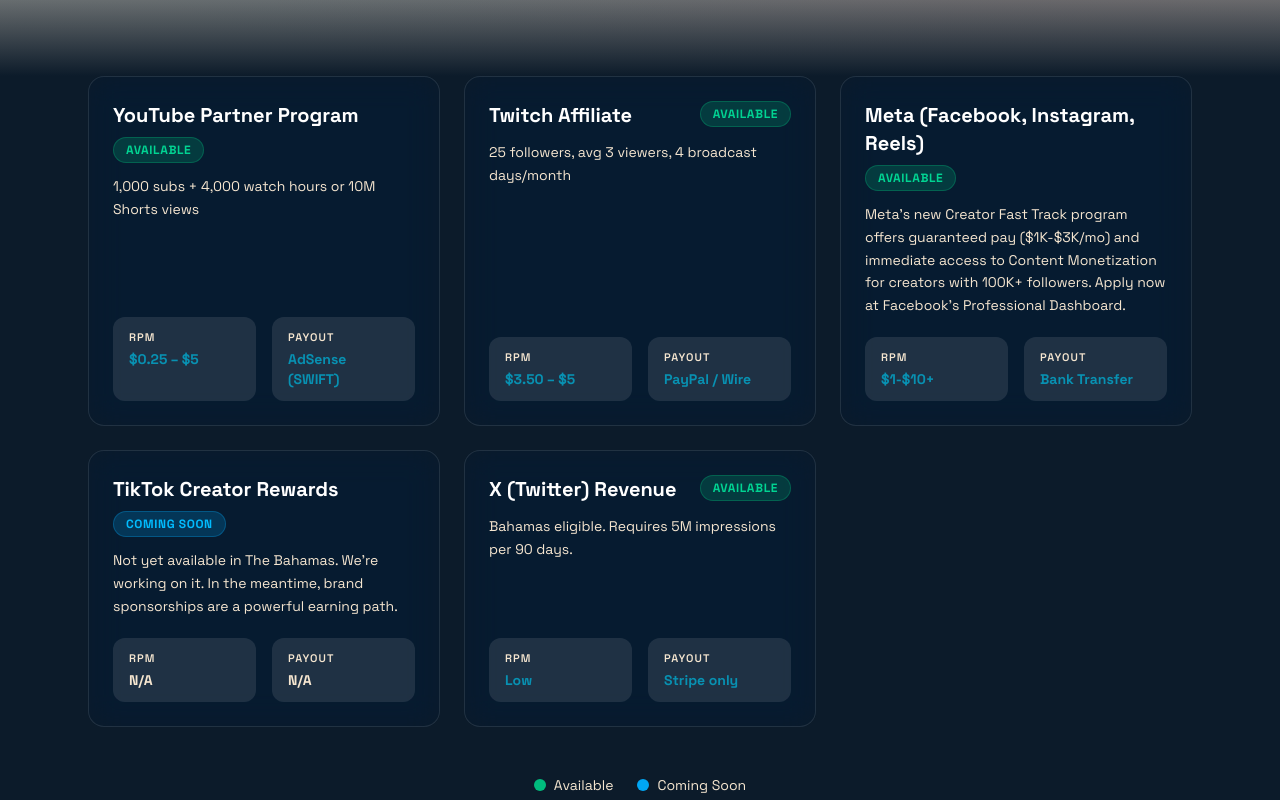
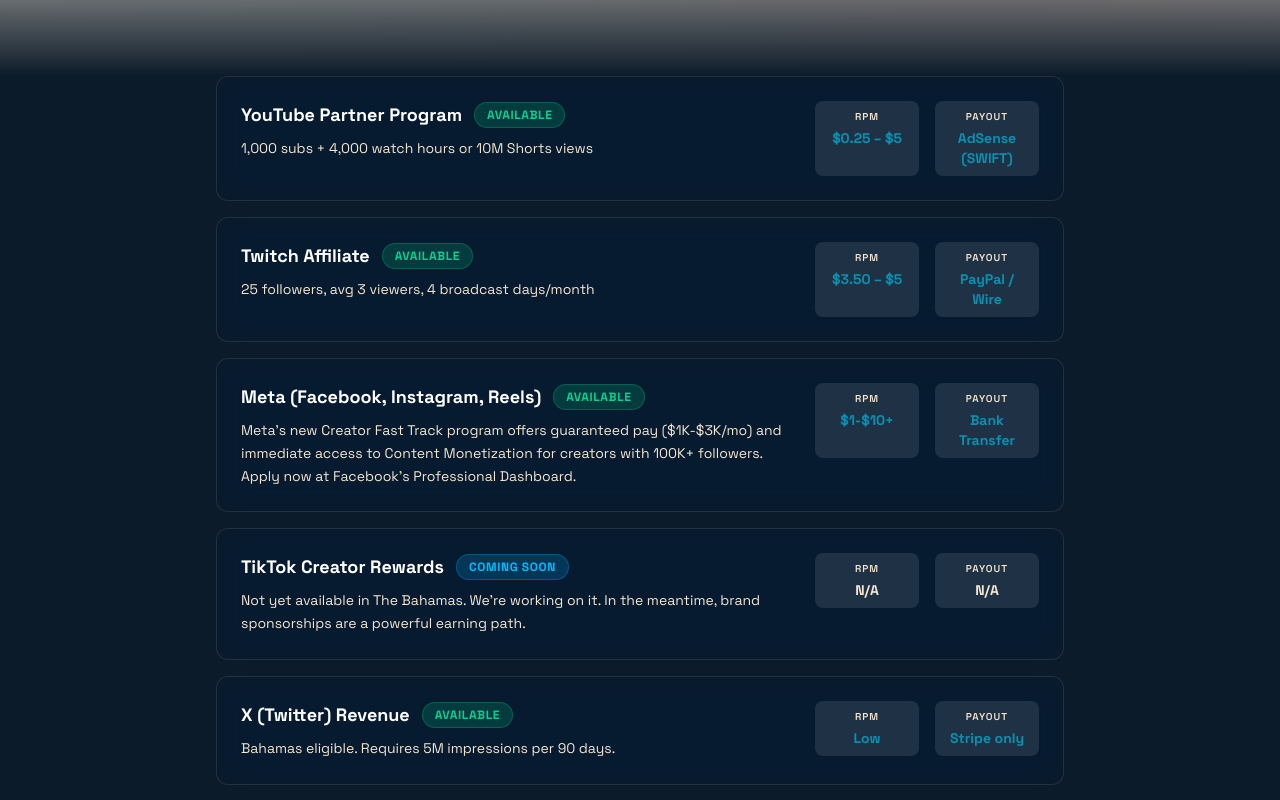
Before and after one commit to gmr0780/Bahamas-Creator-Economy, a Next.js app: page /platforms in a window 1280 px wide. Shown: the part 440-1240 px from the top of the page. Built offline with nearby package versions, Linux system fonts and the light colour scheme; no server answers; the database is empty.

Commit message:
Redesign platform page: full-width stacked rows instead of card grid, aligned RPM/Payout columns

```diff
--- a/src/app/platforms/page.tsx
+++ b/src/app/platforms/page.tsx
@@ -144,16 +144,45 @@
         </div>
       </section>
 
-      {/* Platform cards grid */}
-      <section className="mx-auto max-w-6xl px-6 pb-24">
-        <div className="grid gap-6 sm:grid-cols-2 lg:grid-cols-3">
-          {platforms.map((p) => (
-            <PlatformCard key={p.name} platform={p} />
-          ))}
+      {/* Platform list */}
+      <section className="mx-auto max-w-4xl px-6 pb-24">
+        <div className="space-y-4">
+          {platforms.map((p) => {
+            const isAvailable = p.status === "AVAILABLE";
+            const borderColor = isAvailable ? "border-l-emerald-500" : "border-l-sky-500";
+            return (
+              <div
+                key={p.name}
+                className={`glass-dark rounded-xl border-l-4 ${borderColor} p-5 sm:p-6`}
+              >
+                <div className="flex flex-col sm:flex-row sm:items-start gap-4">
+                  {/* Left: name, status, requirements */}
+                  <div className="flex-1 min-w-0">
+                    <div className="flex flex-wrap items-center gap-3 mb-2">
+                      <h3 className="text-lg font-bold text-white">{p.name}</h3>
+                      <StatusBadge status={p.status} />
+                    </div>
+                    <p className="text-sm leading-relaxed text-sand">{p.requirements}</p>
+                  </div>
+                  {/* Right: RPM + Payout */}
+                  <div className="flex gap-3 sm:gap-4 shrink-0 sm:w-56">
+                    <div className="flex-1 rounded-lg bg-white/10 px-3 py-2 text-center">
+                      <p className="text-[10px] font-semibold uppercase tracking-widest text-sand mb-1">RPM</p>
+                      <p className={`text-sm font-bold ${isAvailable ? "text-aqua" : "text-sand"}`}>{p.rpm}</p>
+                    </div>
+                    <div className="flex-1 rounded-lg bg-white/10 px-3 py-2 text-center">
+                      <p className="text-[10px] font-semibold uppercase tracking-widest text-sand mb-1">Payout</p>
+                      <p className={`text-sm font-bold ${isAvailable ? "text-aqua" : "text-sand"}`}>{p.payout}</p>
+                    </div>
+                  </div>
+                </div>
+              </div>
+            );
+          })}
         </div>
 
         {/* Legend */}
-        <div className="mt-12 flex flex-wrap justify-center gap-6 text-sm text-sand">
+        <div className="mt-10 flex flex-wrap justify-center gap-6 text-sm text-sand">
           <span className="flex items-center gap-2">
             <span className="inline-block h-3 w-3 rounded-full bg-emerald-500" />
             Available
```
